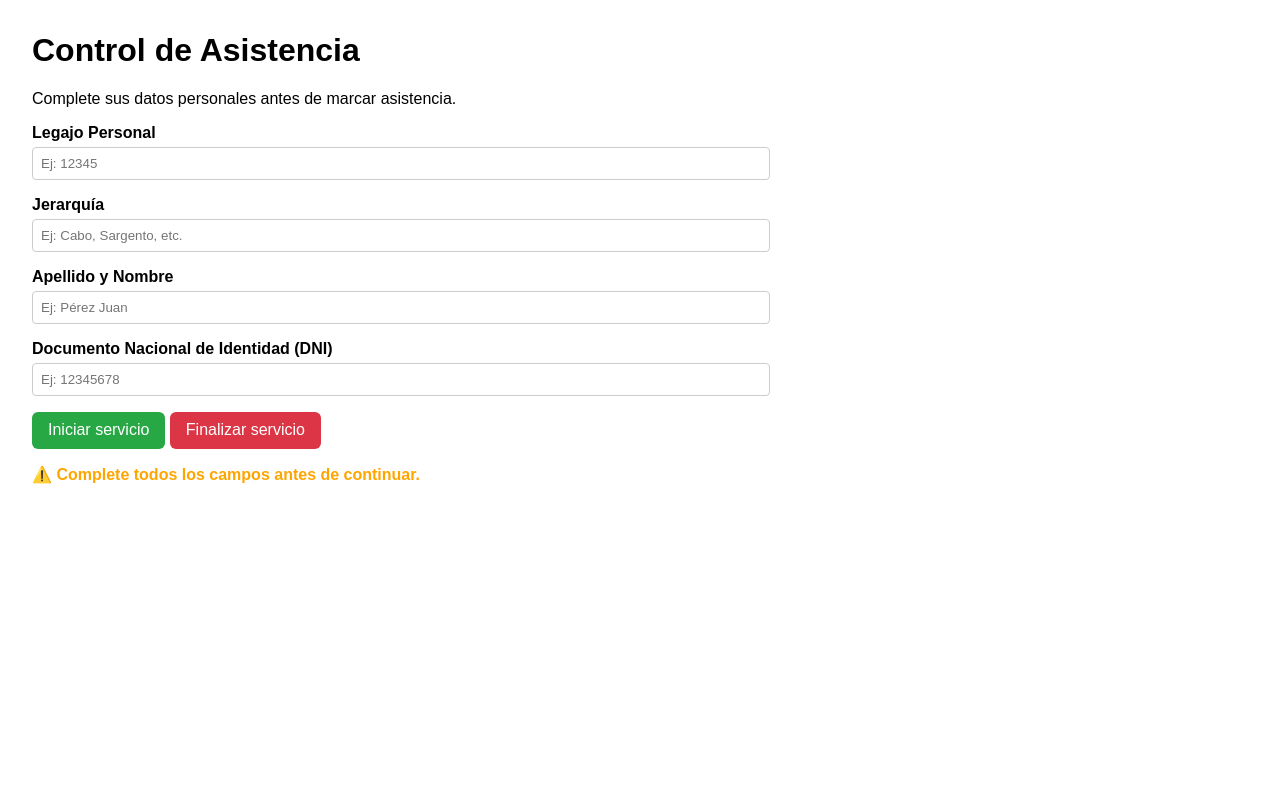
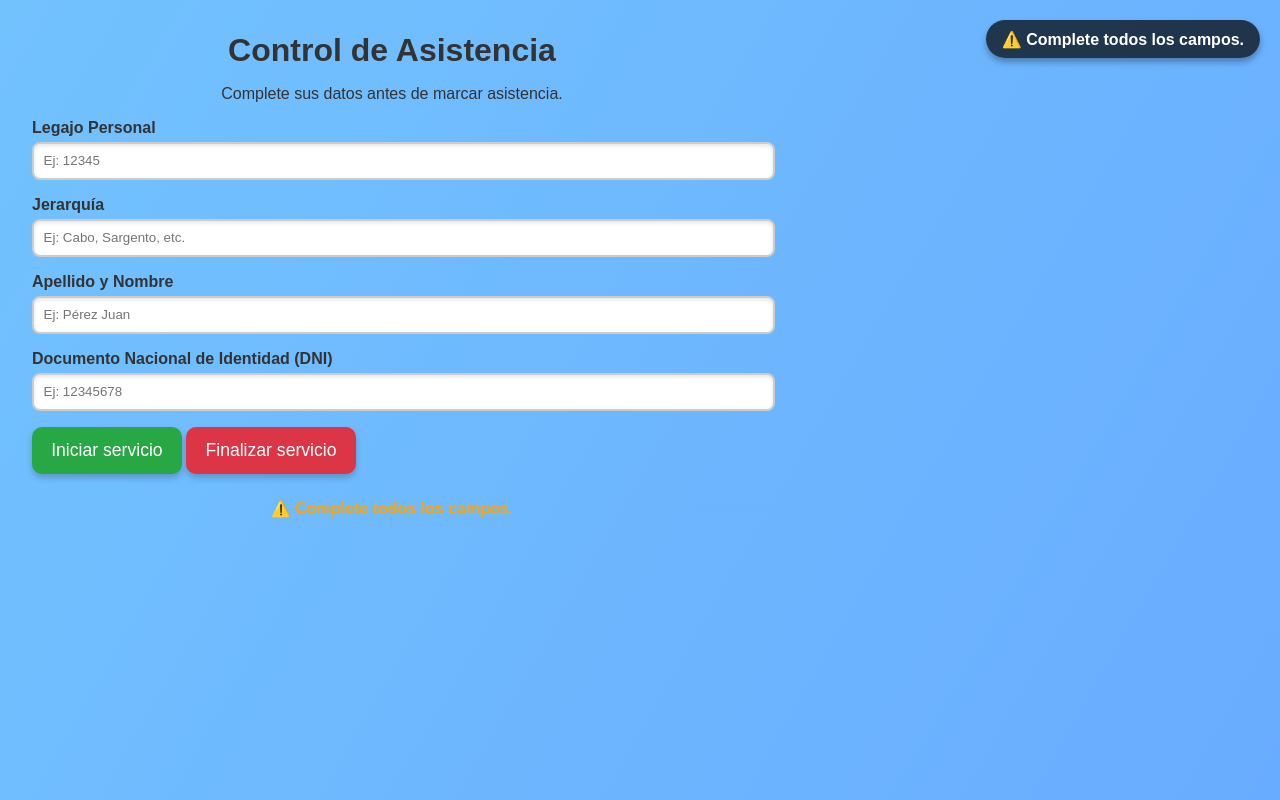
Before and after one commit to uropiv/ASRegister, a plain HTML site: page index.html in a window 1280 px wide. Both pictures are taken after a click on the button "Iniciar servicio". Drawn offline with Linux system fonts and the light colour scheme.

Commit message:
Update index.html

```diff
--- a/index.html
+++ b/index.html
@@ -5,21 +5,102 @@
 <meta name="viewport" content="width=device-width,initial-scale=1">
 <title>Registro de Asistencia</title>
 <style>
-    body{font-family:Arial;margin:2rem;max-width:720px}
-    label{display:block;margin-top:1rem;font-weight:bold}
-    input{width:100%;padding:.5rem;margin-top:.3rem;border:1px solid #ccc;border-radius:4px}
-    button{padding:.6rem 1rem;font-size:1rem;border:none;border-radius:6px;color:white;margin-top:1rem}
-    #btnInicio{background:#28a745} /* Verde */
-    #btnFin{background:#dc3545}   /* Rojo */
-    button:disabled{opacity:0.6;cursor:not-allowed}
-    #status{margin-top:1rem;font-weight:bold;transition: all 0.5s ease;}
+  /* 🔹 Fondo dinámico */
+  body {
+    font-family: Arial, sans-serif;
+    margin: 2rem;
+    max-width: 720px;
+    background: linear-gradient(120deg, #89f7fe, #66a6ff);
+    background-size: 400% 400%;
+    animation: gradientBG 15s ease infinite;
+    color: #333;
+    transition: all 0.3s ease;
+  }
+  @keyframes gradientBG {
+    0% {background-position:0% 50%}
+    50% {background-position:100% 50%}
+    100% {background-position:0% 50%}
+  }
+
+  h1 { text-align:center; margin-bottom:1rem; }
+  p { text-align:center; }
+
+  label { display:block; margin-top:1rem; font-weight:bold; }
+  input {
+    width:100%;
+    padding:.6rem;
+    margin-top:.3rem;
+    border:2px solid #ccc;
+    border-radius:8px;
+    box-shadow: inset 0 2px 4px rgba(0,0,0,0.1);
+    transition: all 0.3s ease;
+  }
+  input:focus {
+    border-color:#66a6ff;
+    box-shadow: inset 0 2px 4px rgba(0,0,0,0.2), 0 0 8px rgba(102,166,255,0.6);
+    outline:none;
+  }
+
+  button {
+    padding:.8rem 1.2rem;
+    font-size:1.1rem;
+    border:none;
+    border-radius:10px;
+    color:white;
+    margin-top:1rem;
+    cursor:pointer;
+    transition: all 0.3s ease;
+    box-shadow: 0 4px 6px rgba(0,0,0,0.2);
+  }
+  #btnInicio { background:#28a745; }
+  #btnFin { background:#dc3545; }
+  button:hover {
+    transform: translateY(-2px) scale(1.05);
+    box-shadow: 0 6px 10px rgba(0,0,0,0.3);
+  }
+  button:disabled { opacity:0.6; cursor:not-allowed; }
+
+  /* 🔹 Estado animado */
+  #status {
+    margin-top:1rem;
+    font-weight:bold;
+    padding:.6rem;
+    border-radius:8px;
+    text-align:center;
+    animation: bounce 0.6s;
+  }
+  @keyframes bounce {
+    0% { transform: translateY(-10px); opacity:0; }
+    50% { transform: translateY(5px); opacity:1; }
+    100% { transform: translateY(0); opacity:1; }
+  }
+
+  /* 🔹 Badge flotante */
+  .badge {
+    position: fixed;
+    top:20px;
+    right:20px;
+    background: rgba(0,0,0,0.7);
+    color: #fff;
+    padding:.6rem 1rem;
+    border-radius:20px;
+    font-weight:bold;
+    box-shadow: 0 4px 6px rgba(0,0,0,0.3);
+    opacity:0;
+    transform: translateY(-20px);
+    transition: all 0.5s ease;
+  }
+  .badge.show {
+    opacity:1;
+    transform: translateY(0);
+  }
+
 </style>
 </head>
 <body>
 <h1>Control de Asistencia</h1>
-  <p>Complete sus datos personales antes de marcar asistencia.</p>
+<p>Complete sus datos antes de marcar asistencia.</p>
 
-  <!-- Datos del usuario -->
 <label for="legajo">Legajo Personal</label>
 <input id="legajo" type="text" placeholder="Ej: 12345">
 
@@ -32,119 +113,114 @@
 <label for="dni">Documento Nacional de Identidad (DNI)</label>
 <input id="dni" type="text" placeholder="Ej: 12345678">
 
-  <!-- Botones -->
 <button id="btnInicio">Iniciar servicio</button>
 <button id="btnFin">Finalizar servicio</button>
+
 <p id="status"></p>
 
+<div class="badge" id="badge">✔ Registro enviado</div>
+
 <script>
-    const GAS_URL = "https://script.google.com/macros/s/AKfycbzq2_wLVt_IOSvKz00mVbgYfe8pyX3JiaLUthKhITli_J3qwfz1-C_1LV6Htp9ZTML3/exec";
+const GAS_URL = "https://script.google.com/macros/s/AKfycbzq2_wLVt_IOSvKz00mVbgYfe8pyX3JiaLUthKhITli_J3qwfz1-C_1LV6Htp9ZTML3/exec"; // <- reemplaza con tu URL
 const status = document.getElementById('status');
 const btnInicio = document.getElementById('btnInicio');
 const btnFin = document.getElementById('btnFin');
+const badge = document.getElementById('badge');
 
-    // 🔹 Cargar datos guardados al abrir la página
+// 🔹 Cargar datos guardados
 window.onload = () => {
   ["legajo","jerarquia","apellidoNombre","dni"].forEach(id => {
     if (localStorage.getItem(id)) document.getElementById(id).value = localStorage.getItem(id);
   });
 };
 
-    // 🔹 Guardar datos en el navegador
-    function guardarDatos(legajo, jerarquia, apellidoNombre, dni) {
+// 🔹 Guardar datos
+function guardarDatos(legajo, jerarquia, apellidoNombre, dni){
   localStorage.setItem("legajo", legajo);
   localStorage.setItem("jerarquia", jerarquia);
   localStorage.setItem("apellidoNombre", apellidoNombre);
   localStorage.setItem("dni", dni);
 }
 
-    // 🔹 Función para mostrar mensajes con color, emoji y desaparecimiento
-    function mostrarStatus(mensaje, tipo) {
+// 🔹 Mostrar mensaje con animación
+function mostrarStatus(mensaje,tipo){
   status.textContent = mensaje;
-      switch(tipo) {
-        case 'okInicio': status.style.color = 'green'; break;
-        case 'okFin': status.style.color = 'red'; break;
-        case 'warning': status.style.color = 'orange'; break;
-        case 'error': status.style.color = 'darkred'; break;
-        default: status.style.color = 'black';
+  switch(tipo){
+    case 'okInicio': status.style.color='green'; break;
+    case 'okFin': status.style.color='red'; break;
+    case 'warning': status.style.color='orange'; break;
+    case 'error': status.style.color='darkred'; break;
+    default: status.style.color='black';
   }
-      // Desaparece automáticamente después de 5 segundos
-      setTimeout(() => { status.textContent = ''; }, 5000);
+  setTimeout(()=>{status.textContent='';},5000);
+  badge.textContent = mensaje;
+  badge.classList.add('show');
+  setTimeout(()=>{badge.classList.remove('show');},4000);
 }
 
-    // 🔹 Función que envía datos al Apps Script
-    async function sendToGAS(payload) {
-      const res = await fetch(GAS_URL, {
-        method: 'POST',
-        headers: { 'Content-Type': 'text/plain;charset=UTF-8' },
-        body: JSON.stringify(payload)
+// 🔹 Enviar datos al Apps Script
+async function sendToGAS(payload){
+  const res = await fetch(GAS_URL,{
+    method:'POST',
+    headers:{'Content-Type':'text/plain;charset=UTF-8'},
+    body:JSON.stringify(payload)
   });
   return res.json();
 }
 
-    // 🔹 Función para registrar inicio o fin
-    async function registrar(tipo) {
+// 🔹 Registrar INICIO/FIN
+async function registrar(tipo){
   const legajo = document.getElementById('legajo').value.trim();
   const jerarquia = document.getElementById('jerarquia').value.trim();
   const apellidoNombre = document.getElementById('apellidoNombre').value.trim();
   const dni = document.getElementById('dni').value.trim();
 
-      if (!legajo || !jerarquia || !apellidoNombre || !dni) {
-        mostrarStatus('⚠️ Complete todos los campos antes de continuar.', 'warning');
+  if(!legajo||!jerarquia||!apellidoNombre||!dni){
+    mostrarStatus('⚠️ Complete todos los campos.','warning');
     return;
   }
 
-      guardarDatos(legajo, jerarquia, apellidoNombre, dni);
+  guardarDatos(legajo,jerarquia,apellidoNombre,dni);
+  mostrarStatus('📍 Solicitando ubicación...','warning');
+  btnInicio.disabled=true; btnFin.disabled=true;
 
-      mostrarStatus('📍 Solicitando ubicación...', 'warning');
-      btnInicio.disabled = true;
-      btnFin.disabled = true;
-
-      if (!navigator.geolocation) {
-        mostrarStatus('❌ Geolocalización no soportada.', 'error');
-        btnInicio.disabled = false;
-        btnFin.disabled = false;
+  if(!navigator.geolocation){
+    mostrarStatus('❌ Geolocalización no soportada.','error');
+    btnInicio.disabled=false; btnFin.disabled=false;
     return;
   }
 
-      navigator.geolocation.getCurrentPosition(async (pos) => {
-        const payload = {
-          legajo: legajo,
-          jerarquia: jerarquia,
-          apellidoNombre: apellidoNombre,
-          dni: dni,
+  navigator.geolocation.getCurrentPosition(async pos=>{
+    const payload={
+      legajo, jerarquia, apellidoNombre, dni,
       lat: pos.coords.latitude,
       lon: pos.coords.longitude,
       accuracy: pos.coords.accuracy,
       timestamp: new Date().toISOString(),
       userAgent: navigator.userAgent,
-          tipo: tipo
+      tipo
     };
-
-        mostrarStatus('📤 Enviando...', 'warning');
-        try {
+    mostrarStatus('📤 Enviando...','warning');
+    try{
       const r = await sendToGAS(payload);
-          if (r && r.status === 'ok') {
-            mostrarStatus(tipo === 'INICIO' ? '✅ Registro de INICIO guardado correctamente.' : '🛑 Registro de FIN guardado correctamente.', tipo === 'INICIO' ? 'okInicio' : 'okFin');
-          } else {
-            mostrarStatus('⚠️ Respuesta del servidor: ' + JSON.stringify(r), 'warning');
+      if(r && r.status==='ok'){
+        mostrarStatus(tipo==='INICIO'?'✅ Registro de INICIO guardado.':'🛑 Registro de FIN guardado.',tipo==='INICIO'?'okInicio':'okFin');
+      }else{
+        mostrarStatus('⚠️ Respuesta del servidor: '+JSON.stringify(r),'warning');
       }
-        } catch (err) {
-          mostrarStatus('❌ Error: ' + err.message, 'error');
-        } finally {
-          btnInicio.disabled = false;
-          btnFin.disabled = false;
+    }catch(err){
+      mostrarStatus('❌ Error: '+err.message,'error');
+    }finally{
+      btnInicio.disabled=false; btnFin.disabled=false;
     }
-      }, (err) => {
-        mostrarStatus('❌ Error de geolocalización: ' + err.message, 'error');
-        btnInicio.disabled = false;
-        btnFin.disabled = false;
-      }, { enableHighAccuracy:true, timeout:15000, maximumAge:0 });
+  },err=>{
+    mostrarStatus('❌ Error de geolocalización: '+err.message,'error');
+    btnInicio.disabled=false; btnFin.disabled=false;
+  },{enableHighAccuracy:true,timeout:15000,maximumAge:0});
 }
 
-    // 🔹 Eventos de los botones
-    btnInicio.addEventListener('click', () => registrar('INICIO'));
-    btnFin.addEventListener('click', () => registrar('FIN'));
+btnInicio.addEventListener('click',()=>registrar('INICIO'));
+btnFin.addEventListener('click',()=>registrar('FIN'));
 </script>
 </body>
 </html>
```
Lines whose indentation alone changed are shown as unchanged.
